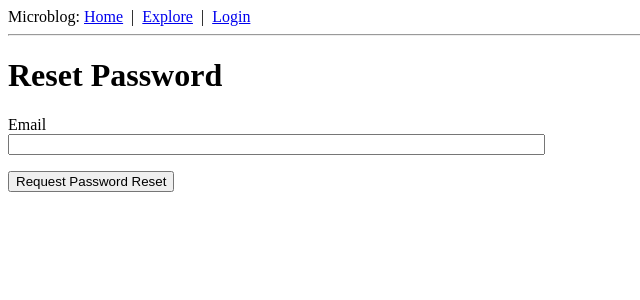
After one commit to mbromberek/microblog, a Flask app: page /reset_password_request in a window 1280 px wide. The commit adds this page. Shown: the top 300 px of the page, without its empty margins (0-640 px from the left). Run offline with Flask 2, Linux system fonts and the light colour scheme; parts of the project's set-up code (start-up, migrations or seed data) failed here and were passed over; some libraries are stand-ins or nearby versions.

Commit message:
Setup ability to reset password through UI

```diff
--- a/app/__init__.py
+++ b/app/__init__.py
@@ -3,6 +3,7 @@ from config import Config
 from flask_sqlalchemy import SQLAlchemy
 from flask_migrate import Migrate
 from flask_login import LoginManager
+from flask_mail import Mail
 import logging
 from logging.handlers import SMTPHandler, RotatingFileHandler
 import os
@@ -13,6 +14,7 @@ db = SQLAlchemy(app)
 migrate = Migrate(app, db)
 login = LoginManager(app)
 login.login_view = 'login'
+mail = Mail(app)
 
 from app import routes, models, errors
 
--- a/app/forms.py
+++ b/app/forms.py
@@ -53,3 +53,14 @@ class EmptyForm(FlaskForm):
 class PostForm(FlaskForm):
     post = TextAreaField('Say something', validators=[DataRequired(), Length(min=1, max=140)])
     submit = SubmitField('Submit')
+
+
+class ResetPasswordRequestForm(FlaskForm):
+    email = StringField('Email', validators=[DataRequired(), Email()])
+    submit = SubmitField('Request Password Reset')
+
+
+class ResetPasswordForm(FlaskForm):
+    password = PasswordField('Password', validators=[DataRequired()])
+    password2 = PasswordField('Repeat Password', validators=[DataRequired(), EqualTo('password')])
+    submit = SubmitField('Request Password Reset')
--- a/app/routes.py
+++ b/app/routes.py
@@ -2,7 +2,8 @@ import flask
 from flask import request
 from app import app
 from app import db
-from app.forms import LoginForm, RegistrationForm, EditProfileForm, EmptyForm, PostForm
+from app.forms import LoginForm, RegistrationForm, EditProfileForm, EmptyForm, PostForm, ResetPasswordRequestForm, ResetPasswordForm
+from app.email import send_password_reset_email
 from flask_login import current_user, login_user, logout_user, login_required
 from app.models import User, Post
 from werkzeug.urls import url_parse
@@ -155,3 +156,33 @@ def unfollow(username):
         return flask.redirect(flask.url_for('user', username=username))
     else:
         return flask.redirect(flask.url_for('index'))
+
+
+@app.route('/reset_password_request', methods=['GET','POST'])
+def reset_password_request():
+    if current_user.is_authenticated:
+        return flask.redirect(flask.url_for('index'))
+    form = ResetPasswordRequestForm()
+    if form.validate_on_submit():
+        user = User.query.filter_by(email=form.email.data).first()
+        if user:
+            send_password_reset_email(user)
+        flask.flash('Check your email for the instructions to reset your password')
+        return flask.redirect(flask.url_for('login'))
+    return flask.render_template('reset_password_request.html', title='Reset Password', form=form)
+
+
+@app.route('/reset_password/<token>', methods=['GET','POST'])
+def reset_password(token):
+    if current_user.is_authenticated:
+        return flask.redirect(flask.url_for('index'))
+    user = User.verify_reset_password_token(token)
+    if not user:
+        return flask.redirect(flask.url_for('index'))
+    form = ResetPasswordForm()
+    if form.validate_on_submit():
+        user.set_password(form.password.data)
+        db.session.commit()
+        flask.flash('Your password has been reset.')
+        return flask.redirect(flask.url_for('login'))
+    return flask.render_template('reset_password.html', form=form)
--- a/app/templates/login.html
+++ b/app/templates/login.html
@@ -19,6 +19,10 @@
             {% endfor %}
         </p>
         <p>{{ form.remember_me() }} {{ form.remember_me.label }}</p>
+        <p>
+            Forgot Your Password?
+            <a href="{{ url_for('reset_password_request') }}">Click to Reset It</a>
+        </p>
         <p>{{ form.submit() }}</p>
     </form>
     <p>New User? <a href="{{ url_for('register') }}">Click to Register!</a></p>
--- /dev/null
+++ b/app/templates/reset_password_request.html
@@ -0,0 +1,16 @@
+{% extends "base.html" %}
+
+{% block content %}
+    <h1>Reset Password</h1>
+    <form action="" method="post">
+        {{ form.hidden_tag() }}
+        <p>
+            {{ form.email.label }}<br>
+            {{ form.email(size=64) }}<br>
+            {% for error in form.email.errors %}
+            <span style="color: red;">[{{ error }}]</span>
+            {% endfor %}
+        </p>
+        <p>{{ form.submit() }}</p>
+    </form>
+{% endblock %}
```
Also changed, not shown: app/email.py (added, +15 -0 lines), app/models.py (+14 -1 lines), app/templates/email/reset_password.html (added, +12 -0 lines), app/templates/email/reset_password.txt (added, +11 -0 lines), app/templates/reset_password.html (added, +23 -0 lines), app.db.
